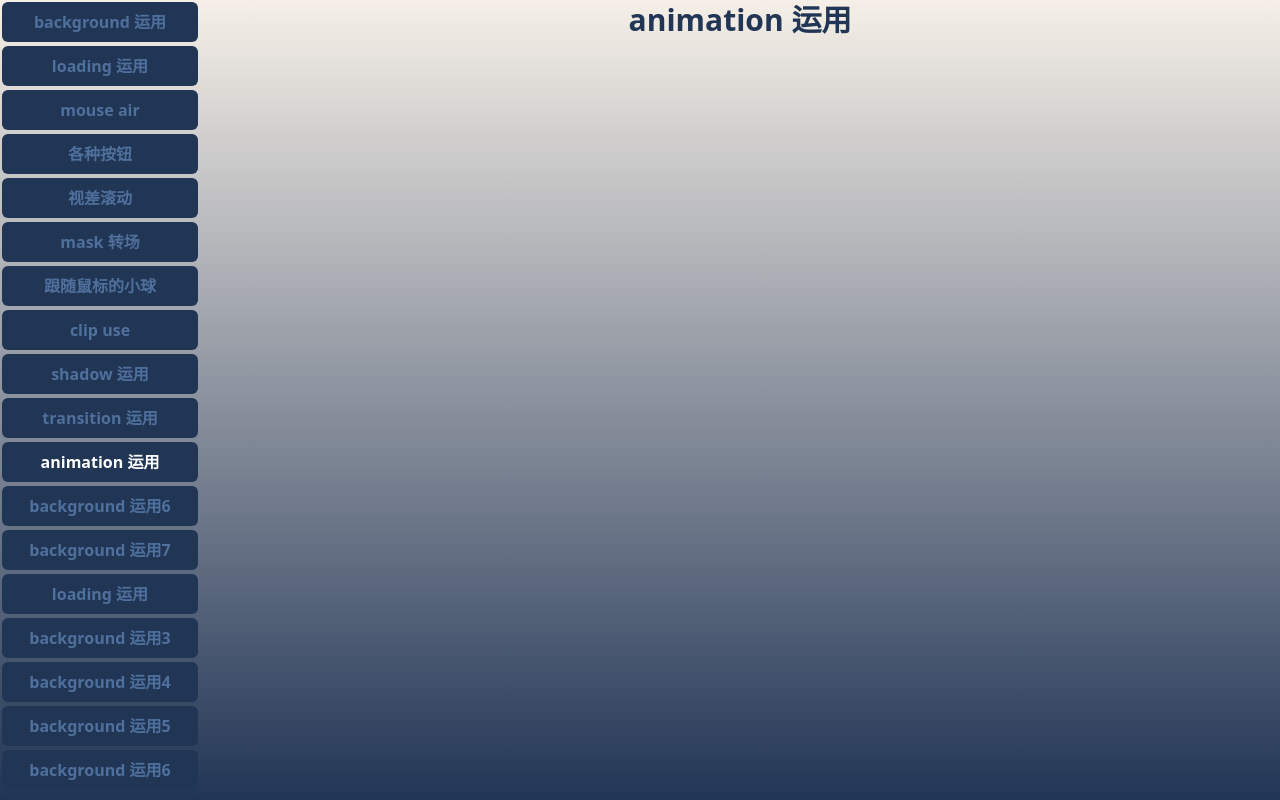
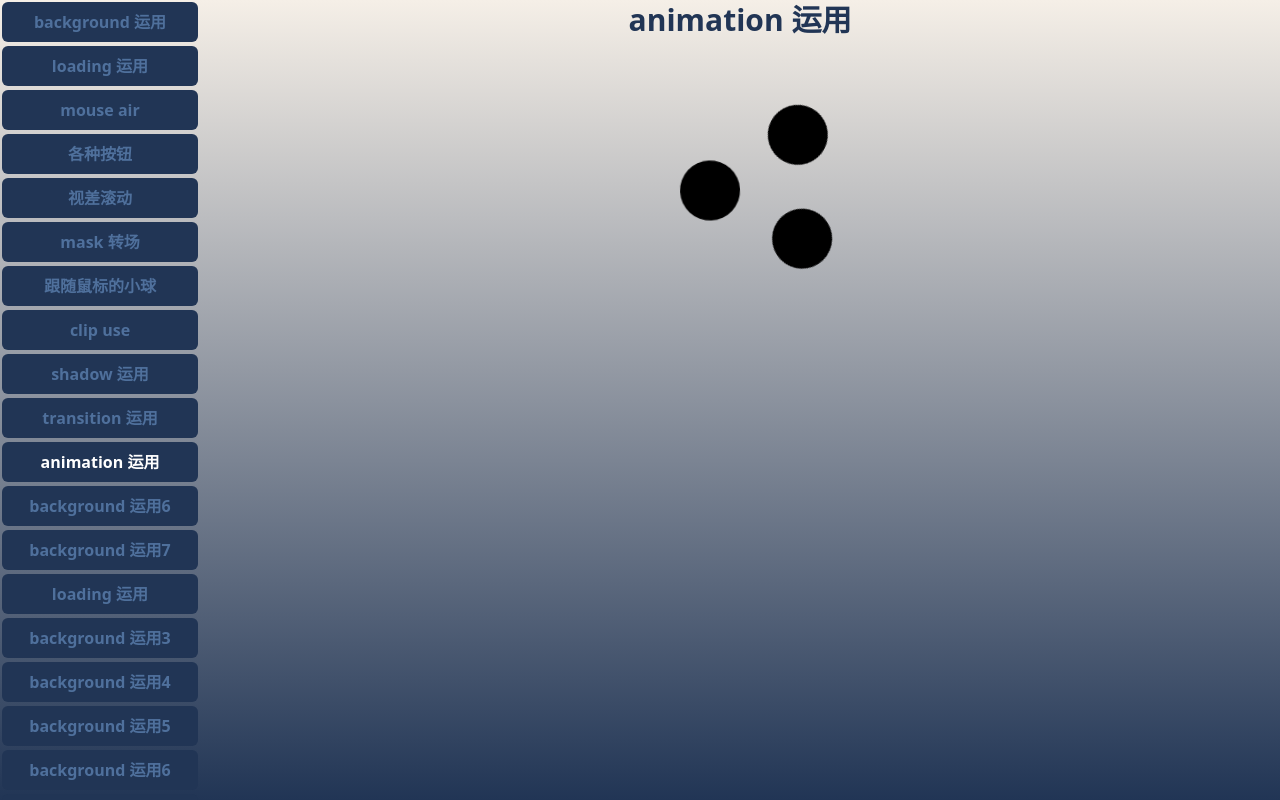
Before and after one commit to XyanZhang/nextjs-css-example, a Next.js app: page /animation in a window 1280 px wide. Built offline with nearby package versions, Linux system fonts and the light colour scheme.

Commit message:
feat: loading circle

```diff
--- a/src/app/(items)/animation/index.module.scss
+++ b/src/app/(items)/animation/index.module.scss
@@ -0,0 +1,41 @@
+.loadingDelay {
+  position: relative;
+  .item {
+    position: absolute;
+    left: 0;
+    top: 0;
+    display: inline-block;
+    width: 60px;
+    height: 60px;
+    border-radius: 50%;
+    // background: linear-gradient(90deg, #fff, #352525, #fff);
+    transform: rotate(0);
+  }
+  .item::after {
+    content: '';
+    position: absolute;
+    top: 0;
+    left: 60px;
+    width: 60px;
+    height: 60px;
+    border-radius: 50%;
+    background: #000;
+  }
+  .item:nth-child(1) {
+    animation: rotate 3s infinite linear;
+  }
+  .item:nth-child(2) {
+    animation: rotate 3s infinite 1s linear;
+  }
+  .item:nth-child(3) {
+    animation: rotate 3s infinite 2s linear;
+  }
+}
+@keyframes rotate {
+  0% {
+    transform: rotate(0);
+  }
+  100% {
+    transform: rotate(360deg);
+  }
+}
--- a/src/app/(items)/animation/page.tsx
+++ b/src/app/(items)/animation/page.tsx
@@ -5,6 +5,13 @@ import styles from './index.module.scss'
 export default function AnimationCSS() {
   return (
     <div>
+      <div className="flex justify-around h-60 items-center">
+        <div className={styles.loadingDelay}>
+          <span className={styles.item}></span>
+          <span className={styles.item}></span>
+          <span className={styles.item}></span>
+        </div>
+      </div>
     </div>
   )
 }
```
